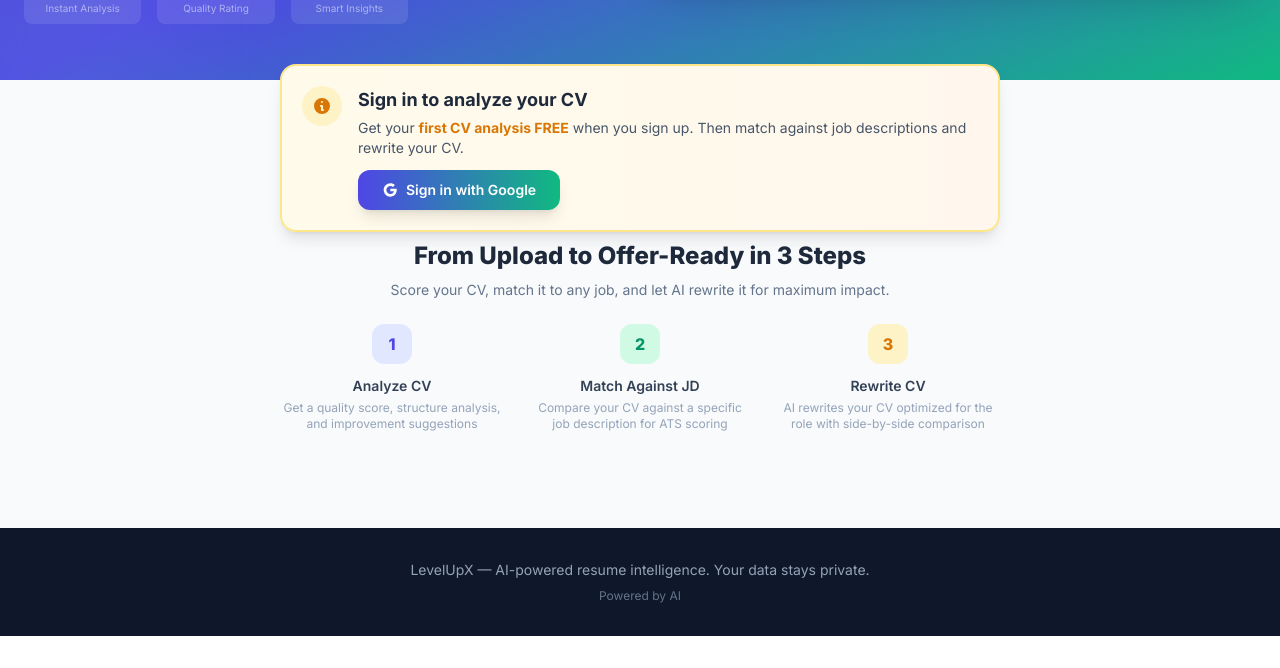
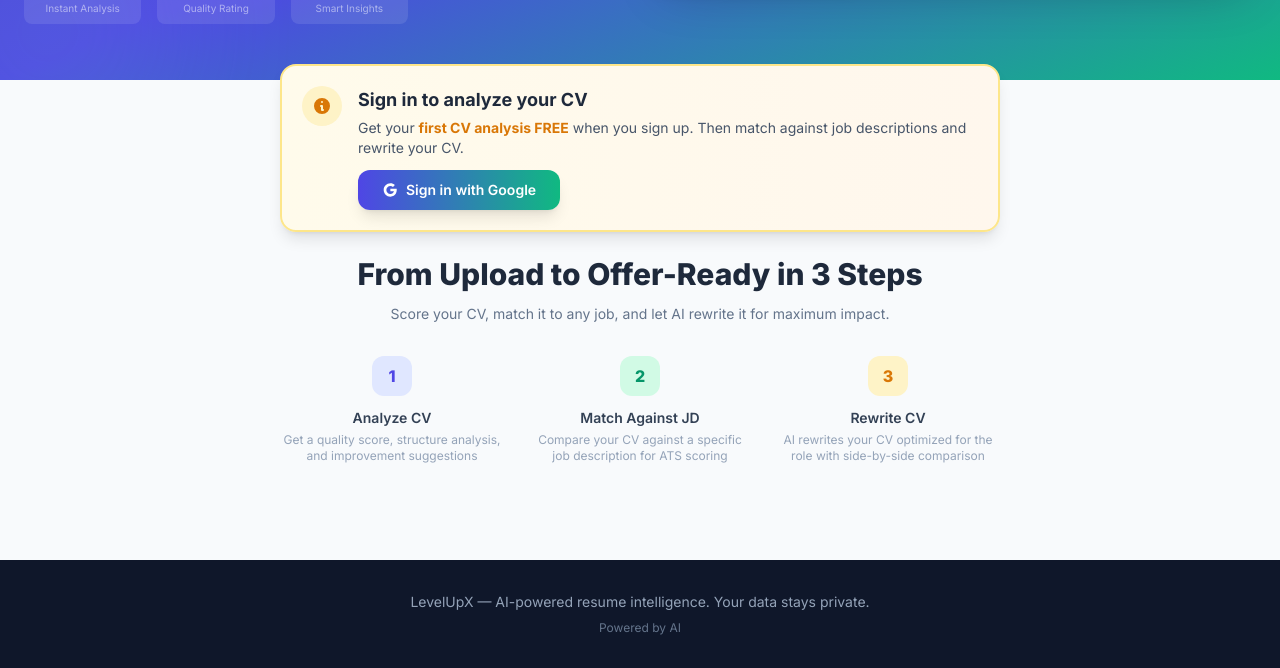
Before and after one commit to Sumant2298/cv-analyzer, a Flask app: page / in a window 1280 px wide. Shown: the part 530-1198 px from the top of the page. Before the commit the page ends 1166 px from the top, so only its background shows below. Run offline with Flask 3, Linux system fonts and the light colour scheme; some libraries are stand-ins or nearby versions.

Commit message:
Make landing headline more prominent: larger size, more spacing
Co-Authored-By: Claude Opus 4.6 <noreply@anthropic.com>

```diff
--- a/templates/index.html
+++ b/templates/index.html
@@ -280,8 +280,8 @@
 
 <!-- How it works -->
 <div class="max-w-3xl mx-auto px-4 sm:px-6 pb-12">
-    <h2 class="text-center text-xl sm:text-2xl font-extrabold text-slate-800 mb-2">From Upload to Offer-Ready in 3 Steps</h2>
-    <p class="text-center text-sm text-slate-500 mb-6 max-w-lg mx-auto">Score your CV, match it to any job, and let AI rewrite it for maximum impact.</p>
+    <h2 class="text-center text-2xl sm:text-3xl font-extrabold text-slate-800 mb-3 pt-4">From Upload to Offer-Ready in 3 Steps</h2>
+    <p class="text-center text-sm text-slate-500 mb-8 max-w-lg mx-auto">Score your CV, match it to any job, and let AI rewrite it for maximum impact.</p>
     <div class="grid grid-cols-1 sm:grid-cols-3 gap-6">
         <div class="text-center">
             <div class="w-10 h-10 bg-brand-100 rounded-xl flex items-center justify-center mx-auto mb-3">
```
